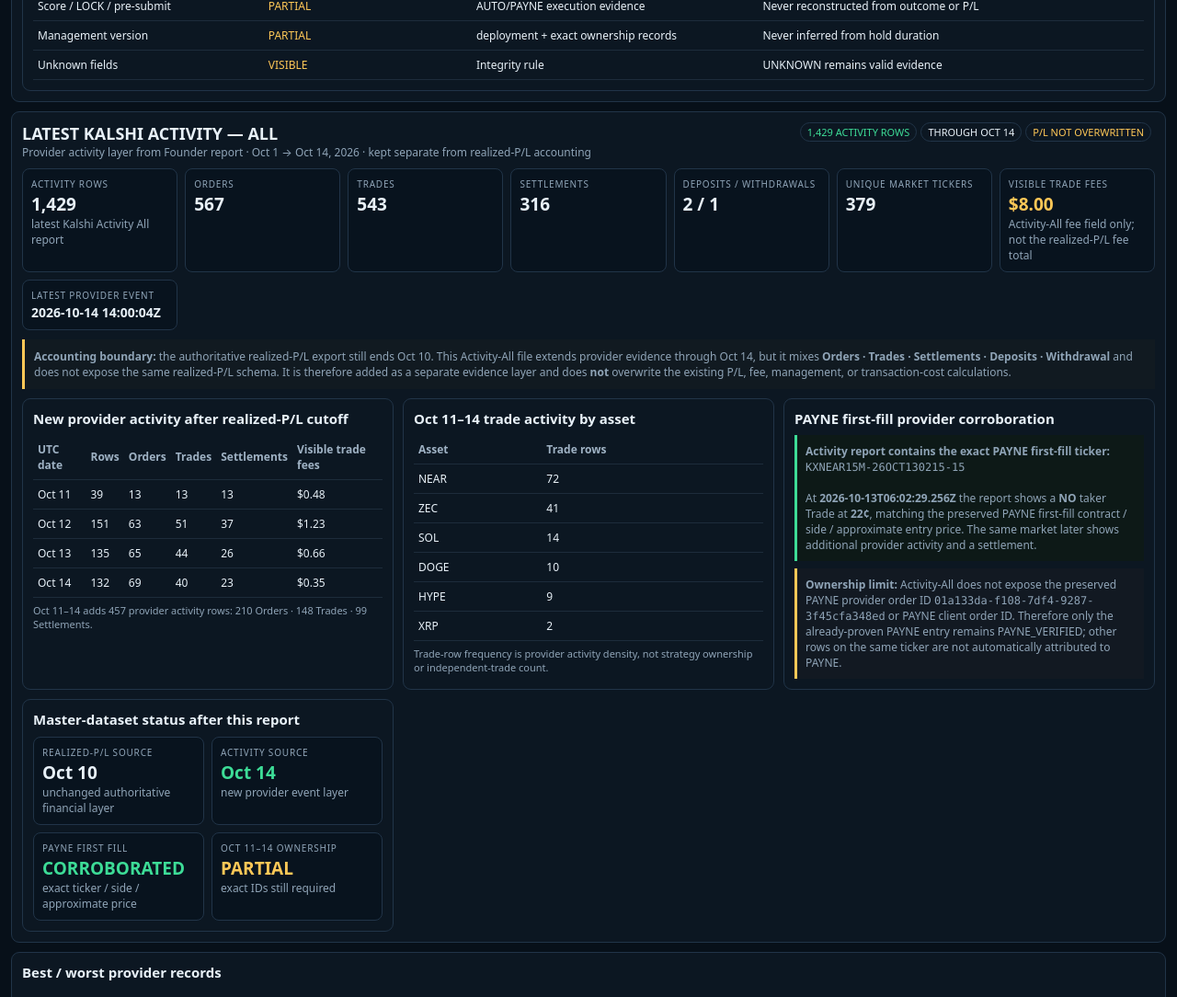
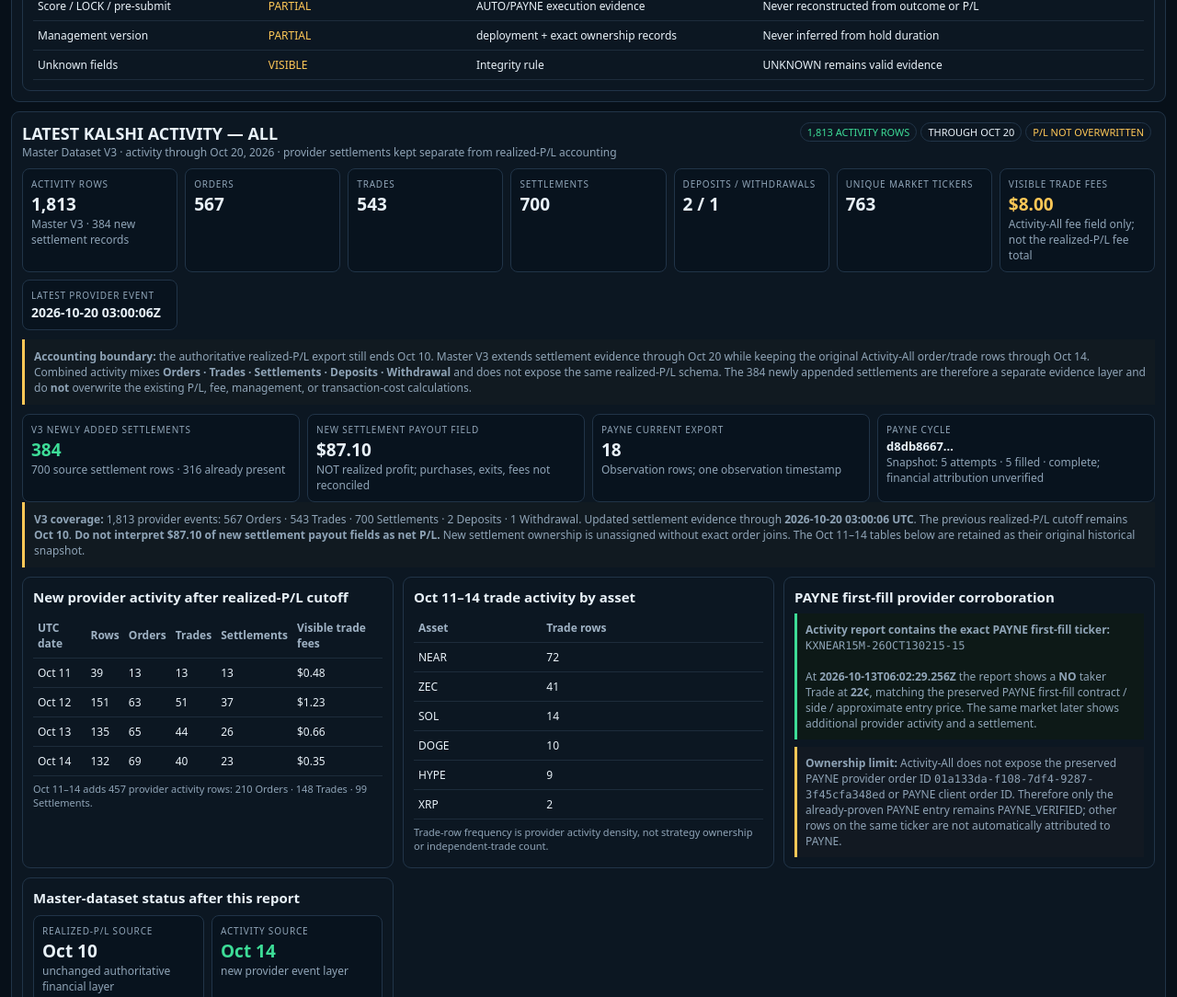
Before and after one commit to darkbishop43-tech/nfe-labs, a website: page market-edge-lab/real/kalshi-ledger-lab-v1/index.html in a window 1280 px wide. Shown: the part 9720-10804 px from the top of the page at 92% size. Drawn offline with Linux system fonts and the light colour scheme.

Commit message:
Ledger Lab: display V3 settlement totals without changing existing realized P/L

```diff
--- a/market-edge-lab/real/kalshi-ledger-lab-v1/index.html
+++ b/market-edge-lab/real/kalshi-ledger-lab-v1/index.html
@@ -243,24 +243,26 @@
 
 <section class="panel" style="margin-top:10px" id="latestKalshiActivity">
   <div class="obsHead">
-    <div><div class="obsTitle">LATEST KALSHI ACTIVITY — ALL</div><div class="sub">Provider activity layer from Founder report · Oct 1 → Oct 14, 2026 · kept separate from realized-P/L accounting</div></div>
-    <div><span class="badge g">1,429 ACTIVITY ROWS</span><span class="badge">THROUGH OCT 14</span><span class="badge y">P/L NOT OVERWRITTEN</span></div>
+    <div><div class="obsTitle">LATEST KALSHI ACTIVITY — ALL</div><div class="sub">Master Dataset V3 · activity through Oct 20, 2026 · provider settlements kept separate from realized-P/L accounting</div></div>
+    <div><span class="badge g">1,813 ACTIVITY ROWS</span><span class="badge">THROUGH OCT 20</span><span class="badge y">P/L NOT OVERWRITTEN</span></div>
   </div>
 
   <div class="mgmtGrid">
-    <div class="mgmtBox"><div class="k">Activity rows</div><div class="big">1,429</div><div class="sub">latest Kalshi Activity All report</div></div>
+    <div class="mgmtBox"><div class="k">Activity rows</div><div class="big">1,813</div><div class="sub">Master V3 · 384 new settlement records</div></div>
     <div class="mgmtBox"><div class="k">Orders</div><div class="big">567</div></div>
     <div class="mgmtBox"><div class="k">Trades</div><div class="big">543</div></div>
-    <div class="mgmtBox"><div class="k">Settlements</div><div class="big">316</div></div>
+    <div class="mgmtBox"><div class="k">Settlements</div><div class="big">700</div></div>
     <div class="mgmtBox"><div class="k">Deposits / withdrawals</div><div class="big">2 / 1</div></div>
-    <div class="mgmtBox"><div class="k">Unique market tickers</div><div class="big">379</div></div>
+    <div class="mgmtBox"><div class="k">Unique market tickers</div><div class="big">763</div></div>
     <div class="mgmtBox"><div class="k">Visible trade fees</div><div class="big y">$8.00</div><div class="sub">Activity-All fee field only; not the realized-P/L fee total</div></div>
-    <div class="mgmtBox"><div class="k">Latest provider event</div><div class="big" style="font-size:14px">2026-10-14 14:00:04Z</div></div>
+    <div class="mgmtBox"><div class="k">Latest provider event</div><div class="big" style="font-size:14px">2026-10-20 03:00:06Z</div></div>
   </div>
 
-  <div class="note" style="margin-top:10px"><b>Accounting boundary:</b> the authoritative realized-P/L export still ends Oct 10. This Activity-All file extends provider evidence through Oct 14, but it mixes <b>Orders · Trades · Settlements · Deposits · Withdrawal</b> and does not expose the same realized-P/L schema. It is therefore added as a separate evidence layer and does <b>not</b> overwrite the existing P/L, fee, management, or transaction-cost calculations.</div>
+  <div class="note" style="margin-top:10px"><b>Accounting boundary:</b> the authoritative realized-P/L export still ends Oct 10. Master V3 extends settlement evidence through Oct 20 while keeping the original Activity-All order/trade rows through Oct 14. Combined activity mixes <b>Orders · Trades · Settlements · Deposits · Withdrawal</b> and does not expose the same realized-P/L schema. The 384 newly appended settlements are therefore a separate evidence layer and do <b>not</b> overwrite the existing P/L, fee, management, or transaction-cost calculations.</div>
 
-  <div class="grid two">
+  <div class="mgmtGrid" style="margin-top:10px"><div class="mgmtBox"><div class="k">V3 newly added settlements</div><div class="big g">384</div><div class="sub">700 source settlement rows · 316 already present</div></div><div class="mgmtBox"><div class="k">New settlement payout field</div><div class="big">$87.10</div><div class="sub">NOT realized profit; purchases, exits, fees not reconciled</div></div><div class="mgmtBox"><div class="k">PAYNE current export</div><div class="big">18</div><div class="sub">Observation rows; one observation timestamp</div></div><div class="mgmtBox"><div class="k">PAYNE cycle</div><div class="big" style="font-size:13px">d8db8667…</div><div class="sub">Snapshot: 5 attempts · 5 filled · complete; financial attribution unverified</div></div></div><div class="note"><b>V3 coverage:</b> 1,813 provider events: 567 Orders · 543 Trades · 700 Settlements · 2 Deposits · 1 Withdrawal. Updated settlement evidence through <b>2026-10-20 03:00:06 UTC</b>. The previous realized-P/L cutoff remains <b>Oct 10</b>. <b>Do not interpret $87.10 of new settlement payout fields as net P/L.</b> New settlement ownership is unassigned without exact order joins. The Oct 11–14 tables below are retained as their original historical snapshot.</div>
+
+<div class="grid two">
     <section class="panel">
       <h2>New provider activity after realized-P/L cutoff</h2>
       <div class="scrollx"><table><thead><tr><th>UTC date</th><th>Rows</th><th>Orders</th><th>Trades</th><th>Settlements</th><th>Visible trade fees</th></tr></thead><tbody>
```
